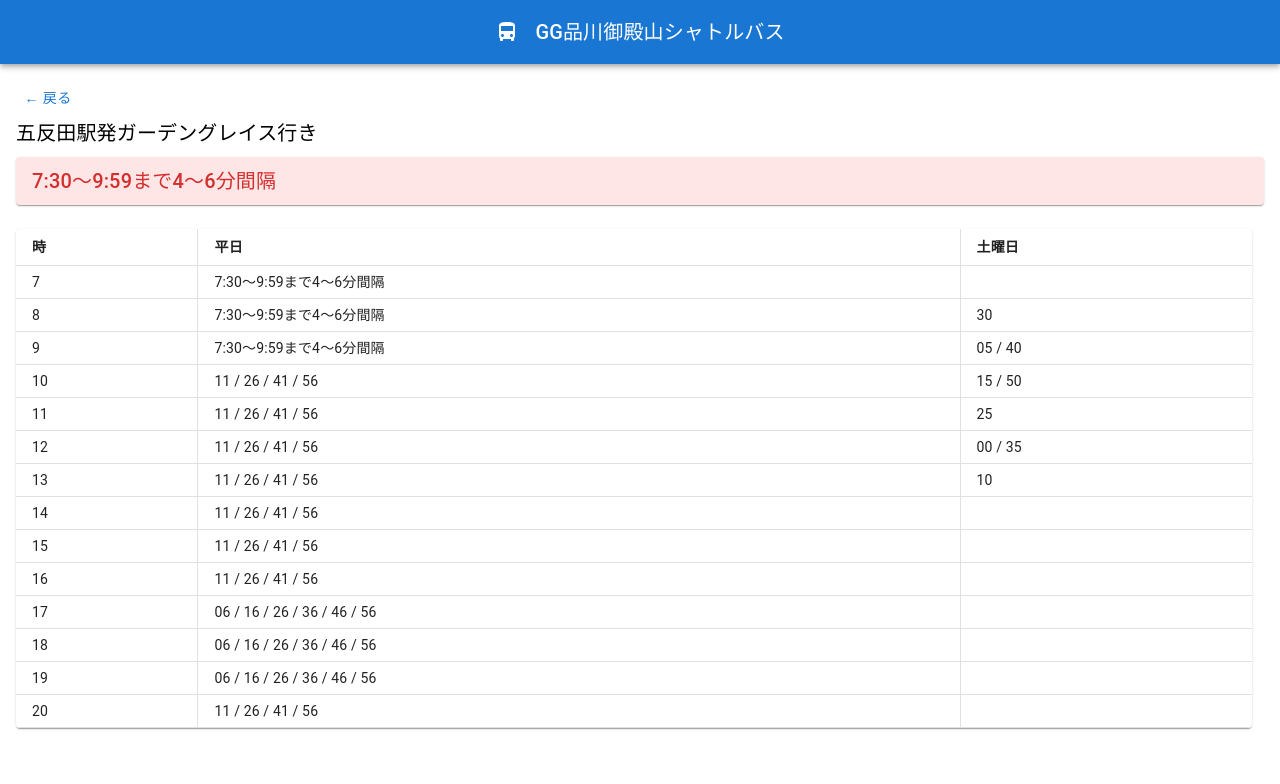
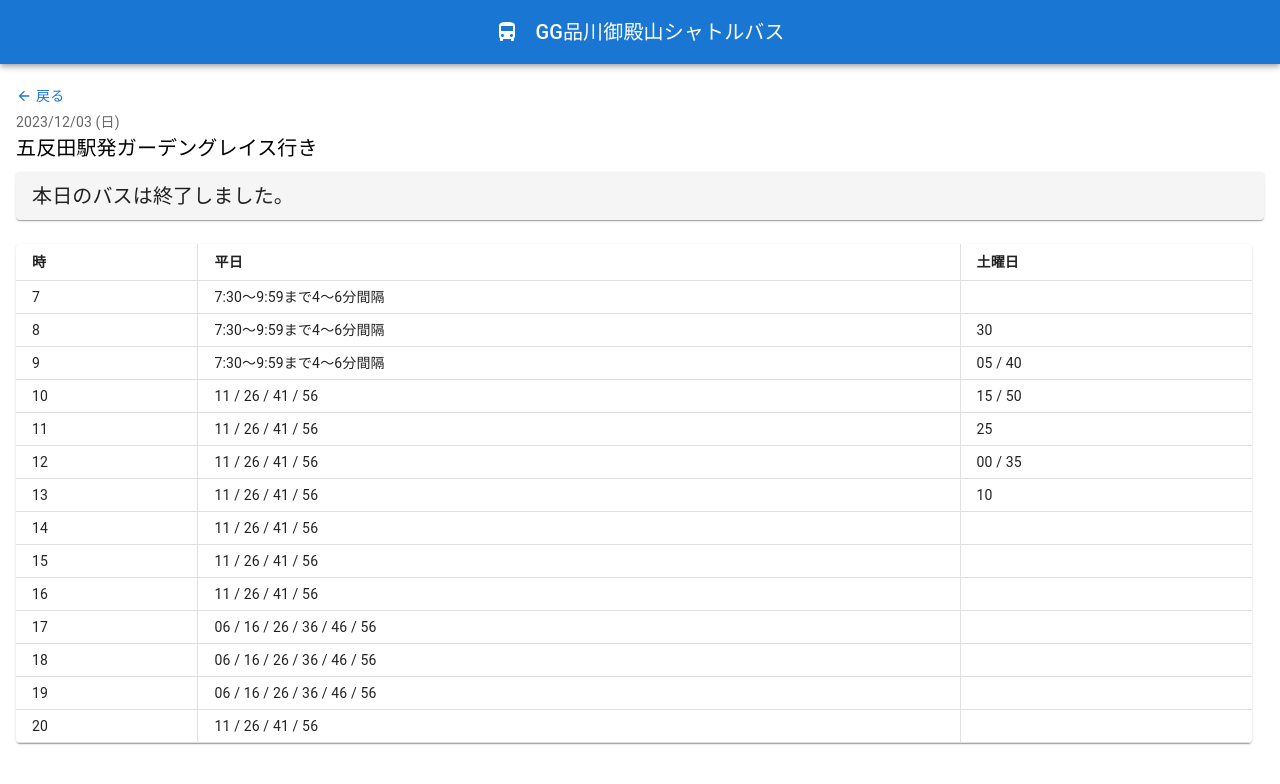
Before and after one commit to Sota9983/garden-city-bus, a React (Create React App) app: page / in a window 1280 px wide. Both pictures are taken after a click on the button "五反田駅から". Shown: the top 784 px of the page. Built offline with nearby package versions, Linux system fonts and the light colour scheme.

Commit message:
日付の追加及びリファクタリング

```diff
--- a/src/App.js
+++ b/src/App.js
@@ -1,23 +1,53 @@
-import React, { useState, useEffect } from 'react';
+import React, { useState, useEffect, useMemo } from 'react';
 import busTime from './busTime.json';
 import {
   Typography, Button, Box, AppBar, Toolbar, Icon, Table, TableBody,
   TableCell, TableHead, TableRow, Paper, Card, CardContent
 } from '@mui/material';
 import DirectionsBusIcon from '@mui/icons-material/DirectionsBus';
+import { ArrowBack } from '@mui/icons-material';
 
-const BusScheduleApp = () => {
-  const [destination, setDestination] = useState(null);
-  const [nextBuses, setNextBuses] = useState([]);
-  const [currentDescription, setCurrentDescription] = useState(null);
+const DAY_TYPES = {
+  WEEKDAY: 'weekday',
+  SATURDAY: 'saturday',
+  SUNDAY: null
+};
+
+const getDayType = (dayOfWeek) => {
+  if (dayOfWeek === 6) return DAY_TYPES.SATURDAY;
+  if (dayOfWeek === 0) return DAY_TYPES.SUNDAY;
+  return DAY_TYPES.WEEKDAY;
+};
+
+const getTimeRemaining = (busHour, busMinute) => {
+  const now = new Date();
+  const busTime = new Date(now);
+  busTime.setHours(busHour, busMinute, 0, 0);
+
+  const diff = busTime - now;
+  if (diff < 0) return null;
+
+  const minutes = Math.floor(diff / 60000);
+  const seconds = Math.floor((diff % 60000) / 1000);
+  return { minutes, seconds };
+};
+
+const formatTime = (hour, minute) =>
+  `${String(hour).padStart(2, '0')}:${String(minute).padStart(2, '0')}`;
+
+const formatDateTime = (date) => {
+  const year = date.getFullYear();
+  const month = String(date.getMonth() + 1).padStart(2, '0');
+  const day = String(date.getDate()).padStart(2, '0');
+
+  const dayNames = ['日', '月', '火', '水', '木', '金', '土'];
+  const dayOfWeek = dayNames[date.getDay()];
+
+  return `${year}/${month}/${day} (${dayOfWeek})`;
+};
+
+const useCurrentTime = () => {
   const [currentTime, setCurrentTime] = useState(new Date());
-
-  const route = busTime.routes.find(r => r.id === destination);
-
-  const getJapanTime = () => {
-    const now = new Date();
-    return new Date(now.getTime() + 9 * 60 * 60 * 1000);
-  }
 
   useEffect(() => {
     const timer = setInterval(() => {
@@ -26,26 +56,18 @@
     return () => clearInterval(timer);
   }, []);
 
-  const getTimeRemaining = (busHour, busMinute) => {
-    const now = getJapanTime();
-    const busTime = new Date(now);
-    busTime.setUTCHours(busHour, busMinute, 0, 0);
+  return currentTime;
+};
 
-    const diff = busTime - now;
-    if (diff < 0) return null;
-
-    const minutes = Math.floor(diff / 60000);
-    const seconds = Math.floor((diff % 60000) / 1000);
-    return { minutes, seconds };
-  }
+const useBusSchedule = (route, currentTime) => {
+  const [nextBuses, setNextBuses] = useState([]);
+  const [currentDescription, setCurrentDescription] = useState(null);
 
   useEffect(() => {
     if (!route) return;
 
-    const now = getJapanTime();
-    const dayOfWeek = now.getDay();
-
-    const dayType = dayOfWeek === 6 ? "saturday" : (dayOfWeek === 0 ? null : "weekday");
+    const now = currentTime;
+    const dayType = getDayType(now.getDay());
 
     if (!dayType) {
       setCurrentDescription(null);
@@ -54,9 +76,8 @@
     }
 
     const schedule = route.schedule[dayType];
-
-    const hour = now.getUTCHours();
-    const minute = now.getUTCMinutes();
+    const hour = now.getHours();
+    const minute = now.getMinutes();
 
     let descriptionToShow = null;
     const upcomingBuses = [];
@@ -78,19 +99,39 @@
 
     setCurrentDescription(descriptionToShow);
     setNextBuses(upcomingBuses.slice(0, 2));
+  }, [route, currentTime]);
 
-  }, [destination, route, currentTime]);
+  return { nextBuses, currentDescription };
+};
 
-  const timeTable = () => {
-    if (!route) return null;
+const TimeTableRow = ({ hour, weekdayData, saturdayData }) => {
+  const formatCellText = (data) => {
+    if (!data) return '';
+    return `${data.times.join(' / ')} ${data.description ?? ''}`.trim();
+  };
+
+  return (
+    <TableRow>
+      <TableCell sx={{ borderRight: '1px solid #e0e0e0' }}>{hour}</TableCell>
+      <TableCell sx={{ borderRight: '1px solid #e0e0e0' }}>
+        {formatCellText(weekdayData)}
+      </TableCell>
+      <TableCell>{formatCellText(saturdayData)}</TableCell>
+    </TableRow>
+  );
+};
+
+const TimeTable = ({ route }) => {
+  const allHours = useMemo(() => {
     const weekday = route.schedule.weekday;
     const saturday = route.schedule.saturday;
-    const allHours = Array.from(
+    return Array.from(
       new Set([...Object.keys(weekday), ...Object.keys(saturday)])
     ).sort((a, b) => Number(a) - Number(b));
+  }, [route]);
 
   return (
-      <Paper sx={{ marginTop: 3, width: "99%", overflowX: "auto" }}>
+    <Paper sx={{ marginTop: 3, width: '99%', overflowX: 'auto' }}>
       <Table size="small">
         <TableHead>
           <TableRow>
@@ -100,66 +141,54 @@
           </TableRow>
         </TableHead>
         <TableBody>
-            {allHours.map(h => {
-              const w = weekday[h];
-              const s = saturday[h];
-              const weekdayText = w
-                ? `${w.times.join(" / ")} ${w.description ?? ""}`.trim()
-                : "";
-              const saturdayText = s
-                ? `${s.times.join(" / ")} ${s.description ?? ""}`.trim()
-                : "";
-
-              return (
-                <TableRow key={h}>
-                  <TableCell sx={{ borderRight: '1px solid #e0e0e0' }}>{h}</TableCell>
-                  <TableCell sx={{ borderRight: '1px solid #e0e0e0' }}>{weekdayText}</TableCell>
-                  <TableCell>{saturdayText}</TableCell>
-                </TableRow>
-              );
-            })}
+          {allHours.map(h => (
+            <TimeTableRow
+              key={h}
+              hour={h}
+              weekdayData={route.schedule.weekday[h]}
+              saturdayData={route.schedule.saturday[h]}
+            />
+          ))}
         </TableBody>
       </Table>
     </Paper>
   );
-  }
-
-  const groupedRoutes = {
-    station: busTime.routes.filter(r => r.from === "station"),
-    garden: busTime.routes.filter(r => r.from === "garden")
 };
 
-  const renderGroup = (routes, title) => (
-    <Box sx={{ mb: 3 }}>
-      <Typography variant="h6" sx={{ mb: 1, display: 'flex', justifyContent: 'center' }}>{title}</Typography>
-      <Box sx={{ display: "flex", flexDirection: "column", alignItems: 'center', gap: 2 }}>
-        {routes.map(r => (
-          <Button
-            key={r.id}
-            variant="contained"
-            sx={{ height: 32 }}
-            onClick={() => setDestination(r.id)}
-            color={r.color}
-          >
-            {r.buttonName}
-          </Button>
-        ))}
-      </Box>
-    </Box>
-  );
-
-  const renderSelectedRouteInfo = () => {
-    if (!route) return null;
+const BusInfoCard = ({ bus, index }) => {
+  const remaining = getTimeRemaining(bus.h, bus.m);
+  const isNext = index === 0;
 
   return (
+    <Card sx={{ background: '#e3f2fd' }}>
+      <CardContent sx={{ py: '8px !important' }}>
+        <Typography variant="subtitle2">
+          {isNext ? '次: ' : 'その次: '}
+          {formatTime(bus.h, bus.m)}
+        </Typography>
+        {remaining && isNext && (
+          <Typography variant="body1" sx={{ color: '#1976d2', fontWeight: 'bold', mt: 1 }}>
+            あと {remaining.minutes}分{String(remaining.seconds).padStart(2, '0')}秒
+          </Typography>
+        )}
+      </CardContent>
+    </Card>
+  );
+};
+
+const RouteInfo = ({ route, nextBuses, currentDescription, onBack, currentTime }) => (
   <Box sx={{ p: 2 }}>
-        <Button onClick={() => setDestination(null)}>← 戻る</Button>
+    <Button onClick={onBack} sx={{ pl: 0, display: 'inline-flex', justifyContent: 'flex-start', gap: 0.5 }}>
+      <ArrowBack sx={{ fontSize: 'medium' }} />
+      <Typography variant="body2">{"戻る"}</Typography>
+    </Button>
+    <Typography variant="body2" color="text.secondary">{formatDateTime(currentTime)}</Typography>
     <Typography variant="h6" sx={{ mb: 1 }}>{route.title}</Typography>
 
     {currentDescription && (
-          <Card sx={{ background: "#ffe6e6", mb: 2 }}>
-            <CardContent sx={{ py: "8px !important" }}>
-              <Typography variant="h6" sx={{ color: "#d32f2f" }}>
+      <Card sx={{ background: '#ffe6e6', mb: 2 }}>
+        <CardContent sx={{ py: '8px !important' }}>
+          <Typography variant="h6" sx={{ color: '#d32f2f' }}>
             {currentDescription}
           </Typography>
         </CardContent>
@@ -167,58 +196,93 @@
     )}
 
     {!currentDescription && nextBuses.length > 0 && (
-          <Box sx={{ mb: 2, display: "flex", flexDirection: "column", gap: 1 }}>
-            {nextBuses.map((b, i) => {
-              const remaining = getTimeRemaining(b.h, b.m);
-              return (
-                <Card key={i} sx={{ background: "#e3f2fd" }}>
-                  <CardContent sx={{ py: "8px !important" }}>
-                    <Typography variant="subtitle2">
-                      {i === 0 ? "次: " : "その次: "}
-                      {String(b.h).padStart(2, "0")}:{String(b.m).padStart(2, "0")}
-                    </Typography>
-                    {remaining && i === 0 && (
-                      <Typography variant="body1" sx={{ color: "#1976d2", fontWeight: "bold", mt: 1 }}>
-                        あと {remaining.minutes}分{String(remaining.seconds).padStart(2, "0")}秒
-                      </Typography>
-                    )}
-                  </CardContent>
-                </Card>
-              )
-            })}
+      <Box sx={{ mb: 2, display: 'flex', flexDirection: 'column', gap: 1 }}>
+        {nextBuses.map((bus, i) => (
+          <BusInfoCard key={i} bus={bus} index={i} />
+        ))}
       </Box>
     )}
 
     {!currentDescription && nextBuses.length === 0 && (
-          <Card sx={{ background: "#f5f5f5", mb: 2 }}>
-            <CardContent sx={{ py: "8px !important" }}>
+      <Card sx={{ background: '#f5f5f5', mb: 2 }}>
+        <CardContent sx={{ py: '8px !important' }}>
           <Typography variant="h6">本日のバスは終了しました。</Typography>
         </CardContent>
       </Card>
     )}
 
-        {timeTable()}
+    <TimeTable route={route} />
   </Box>
 );
-  };
+
+const RouteGroup = ({ routes, title, onSelectRoute }) => (
+  <Box sx={{ mb: 3 }}>
+    <Typography variant="h6" sx={{ mb: 1, display: 'flex', justifyContent: 'center' }}>
+      {title}
+    </Typography>
+    <Box sx={{ display: 'flex', flexDirection: 'column', alignItems: 'center', gap: 2 }}>
+      {routes.map(route => (
+        <Button
+          key={route.id}
+          variant="contained"
+          sx={{ height: 32 }}
+          onClick={() => onSelectRoute(route.id)}
+          color={route.color}
+        >
+          {route.buttonName}
+        </Button>
+      ))}
+    </Box>
+  </Box>
+);
+
+const BusScheduleApp = () => {
+  const [destination, setDestination] = useState(null);
+  const currentTime = useCurrentTime();
+
+  const route = useMemo(
+    () => busTime.routes.find(r => r.id === destination),
+    [destination]
+  );
+
+  const { nextBuses, currentDescription } = useBusSchedule(route, currentTime);
+
+  const groupedRoutes = useMemo(() => ({
+    station: busTime.routes.filter(r => r.from === 'station'),
+    garden: busTime.routes.filter(r => r.from === 'garden')
+  }), []);
 
   return (
     <>
-      <AppBar position='static'>
-        <Toolbar sx={{ display: "flex", justifyContent: 'center' }}>
+      <AppBar position="static">
+        <Toolbar sx={{ display: 'flex', justifyContent: 'center' }}>
           <Icon sx={{ mr: 2 }}><DirectionsBusIcon /></Icon>
           <Typography variant="h6">GG品川御殿山シャトルバス</Typography>
         </Toolbar>
       </AppBar>
 
-      {!destination && (
+      {!destination ? (
         <Box sx={{ p: 2 }}>
-          {renderGroup(groupedRoutes.station, "ガーデングレイスへ行く")}
-          {renderGroup(groupedRoutes.garden, "ガーデングレイスから帰る")}
+          <RouteGroup
+            routes={groupedRoutes.station}
+            title="ガーデングレイスへ行く"
+            onSelectRoute={setDestination}
+          />
+          <RouteGroup
+            routes={groupedRoutes.garden}
+            title="ガーデングレイスから帰る"
+            onSelectRoute={setDestination}
+          />
         </Box>
+      ) : (
+        <RouteInfo
+          route={route}
+          nextBuses={nextBuses}
+          currentDescription={currentDescription}
+          onBack={() => setDestination(null)}
+          currentTime={currentTime}
+        />
       )}
-
-      {destination && renderSelectedRouteInfo()}
     </>
   );
 };
```
Lines whose indentation alone changed are shown as unchanged.
